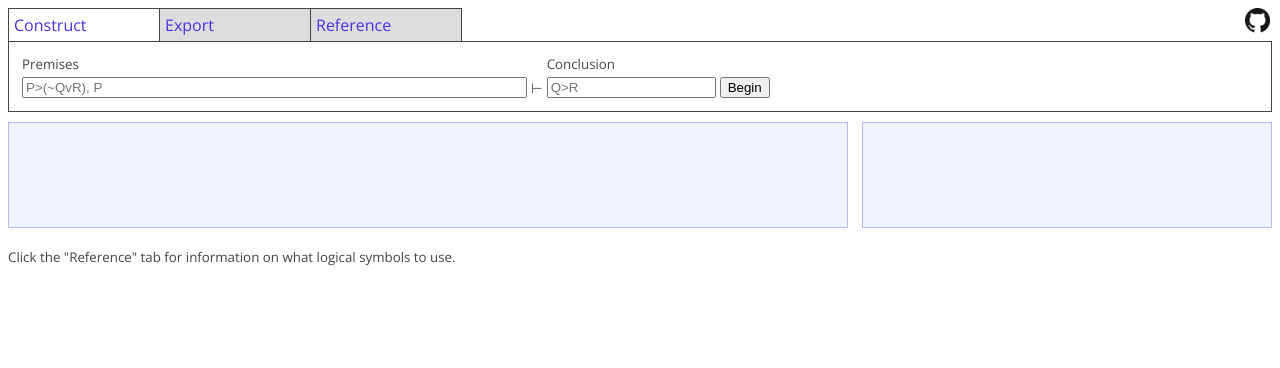
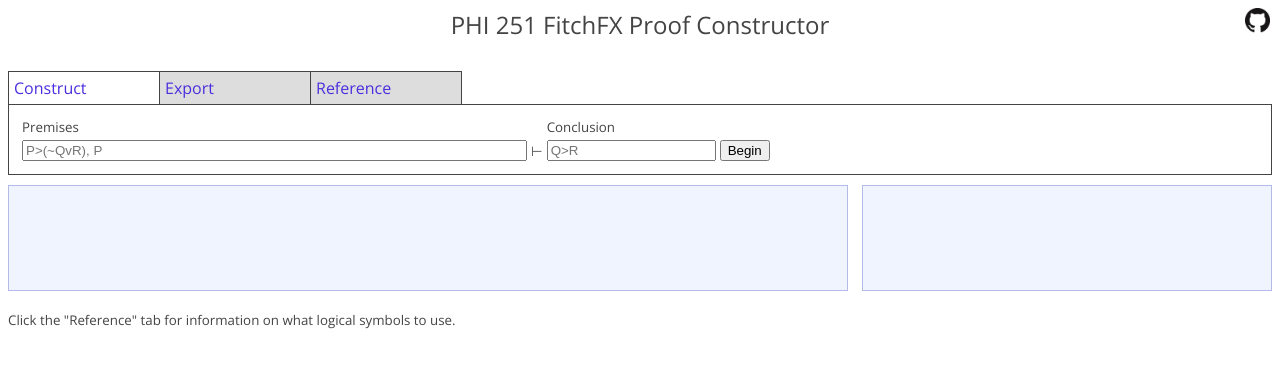
Before and after one commit to mrieppel/FitchFX, a plain HTML site: page index.html in a window 1280 px wide. Drawn offline with nearby package versions, Linux system fonts and the light colour scheme.

Commit message:
add phi 251 title div

```diff
--- a/index.html
+++ b/index.html
@@ -47,6 +47,9 @@ THE SOFTWARE.
 </head>
 <body>
 
+<div id='githublink'><a href='https://github.com/mrieppel/FitchFX'><img src="img/github.png" style="height:25px;"></img></a></div>
+
+<div id='titleline'>PHI 251 FitchFX Proof Constructor</div>
 
 <table id='menut'>
 	<tr>
@@ -62,7 +65,6 @@ THE SOFTWARE.
 	</tr>
 </table>
 
-<div id='githublink'><a href='https://github.com/mrieppel/FitchFX'><img src="img/github.png" style="height:25px;"></img></a></div>
 
 <div id='menu'>
 
--- a/style/fitch.css
+++ b/style/fitch.css
@@ -20,6 +20,18 @@ vertical-align:bottom;
 #githublink a:visited {color:#444;text-decoration:none;}  /* visited link */
 #githublink a:hover {color:#999;text-decoration:none;}  /* mouse over link */
 #githublink a:active {color:#999;text-decoration:none;}  /* selected link */
+
+
+/* page title */
+
+#titleline {
+text-align:center;
+font-size:18pt;
+margin-bottom:30px;
+}
+
+/* links */
+
 
 a:link {color:#4B2EDE;text-decoration:none;}      /* unvisited link */
 a:visited {color:#4B2EDE;text-decoration:none;}  /* visited link */
```
